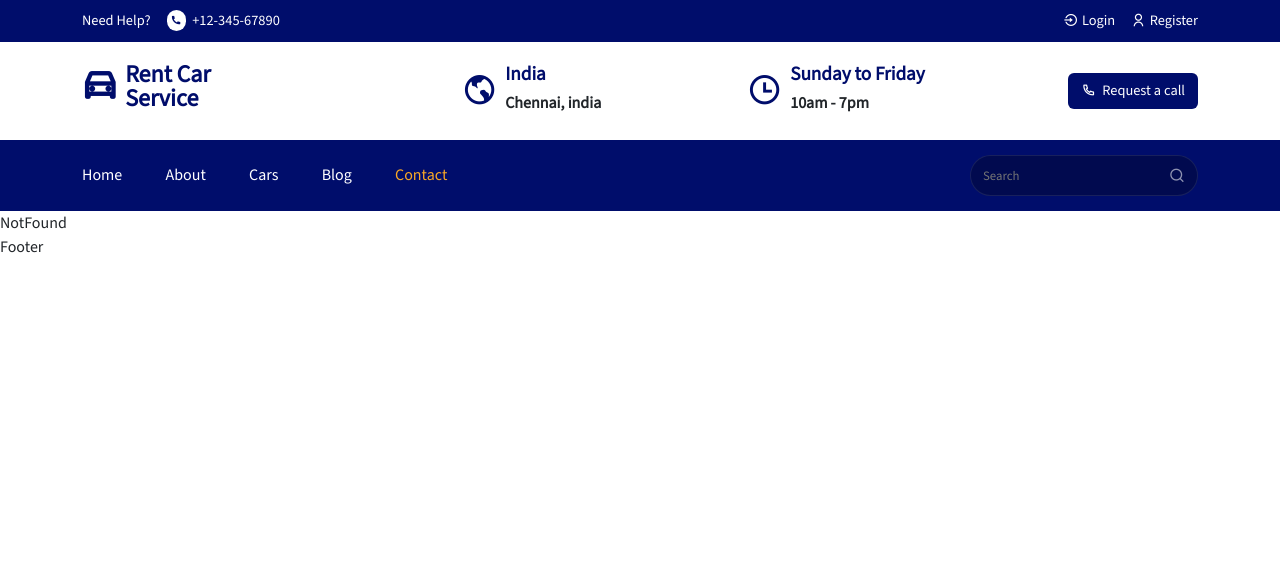
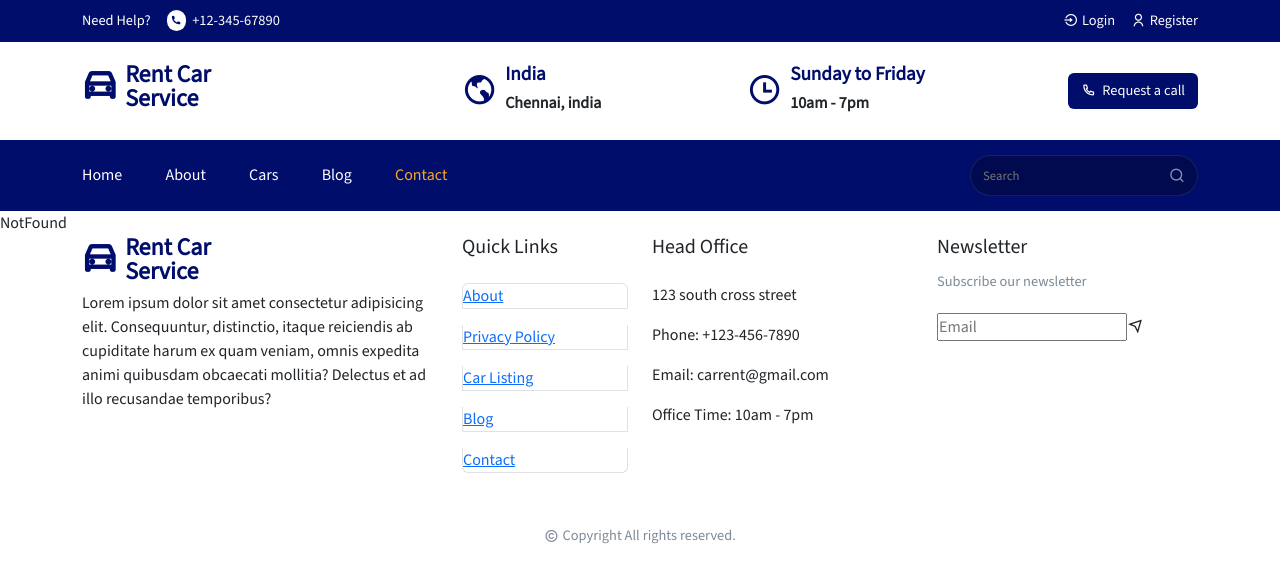
Before and after one commit to navanee1609/car-rent, a React (Create React App) app: page /contact in a window 1280 px wide. Shown: the top 582 px of the page. Built offline with nearby package versions, Linux system fonts and the light colour scheme.

Commit message:
updated footer

```diff
--- a/src/components/Footer/Footer.jsx
+++ b/src/components/Footer/Footer.jsx
@@ -1,9 +1,110 @@
-import React from 'react'
+import React from "react";
+
+import { Container, Row, Col, ListGroup, ListGroupItem } from "reactstrap";
+import { Link } from "react-router-dom";
+import "../../styles/Footer.css";
+
+const quickLinks = [
+  {
+    path: "/about",
+    display: "About",
+  },
+
+  {
+    path: "#",
+    display: "Privacy Policy",
+  },
+
+  {
+    path: "/cars",
+    display: "Car Listing",
+  },
+  {
+    path: "/blogs",
+    display: "Blog",
+  },
+
+  {
+    path: "/contact",
+    display: "Contact",
+  },
+];
 
 const Footer = () => {
+  const date = new Date();
+  const year = date.getFullYear();
   return (
-    <div>Footer</div>
-  )
-}
+    <footer className="footer">
+      <Container>
+        <Row>
+          <Col lg="4" md="4" sm="12">
+            <div className="logo footer__logo">
+              <h1>
+                <Link to="/home" className=" d-flex align-items-center gap-2">
+                  <i class="ri-car-line"></i>
+                  <span>
+                    Rent Car <br /> Service
+                  </span>
+                </Link>
+              </h1>
+            </div>
+            <p className="footer__logo-content">
+              Lorem ipsum dolor sit amet consectetur adipisicing elit.
+              Consequuntur, distinctio, itaque reiciendis ab cupiditate harum ex
+              quam veniam, omnis expedita animi quibusdam obcaecati mollitia?
+              Delectus et ad illo recusandae temporibus?
+            </p>
+          </Col>
 
-export default Footer
+          <Col lg="2" md="4" sm="6">
+            <div className="mb-4">
+              <h5 className="footer__link-title">Quick Links</h5>
+              <ListGroup>
+                {quickLinks.map((item, index) => (
+                  <ListGroupItem key={index} className="p-0 mt-3 quick__link">
+                    <Link to={item.path}>{item.display}</Link>
+                  </ListGroupItem>
+                ))}
+              </ListGroup>
+            </div>
+          </Col>
+
+          <Col lg="3" md="4" sm="6">
+            <div className="mb-4">
+              <h5 className="footer__link-title mb-4">Head Office</h5>
+              <p className="office__info">123 south cross street</p>
+              <p className="office__info">Phone: +123-456-7890</p>
+
+              <p className="office__info">Email: carrent@gmail.com</p>
+
+              <p className="office__info">Office Time: 10am - 7pm</p>
+            </div>
+          </Col>
+
+          <Col lg="3" md="4" sm="12">
+            <div className="mb-4">
+              <h5 className="footer__link-title">Newsletter</h5>
+              <p className="section__description">Subscribe our newsletter</p>
+              <div className="newsletter">
+                <input type="email" placeholder="Email" />
+                <span>
+                  <i class="ri-send-plane-line"></i>
+                </span>
+              </div>
+            </div>
+          </Col>
+
+          <Col lg="12">
+            <div className="footer__bottom">
+              <p className="section__description d-flex align-items-center justify-content-center gap-1 pt-4">
+                <i class="ri-copyright-line"></i>Copyright  All rights reserved.
+              </p>
+            </div>
+          </Col>
+        </Row>
+      </Container>
+    </footer>
+  );
+};
+
+export default Footer;
--- a/src/styles/header.css
+++ b/src/styles/header.css
@@ -190,6 +190,7 @@
     display: none;
   }
 
+
   .mobile__menu {
     display: block;
     transition: 0.4s;
```
Also changed, not shown: src/styles/Footer.css (added).
